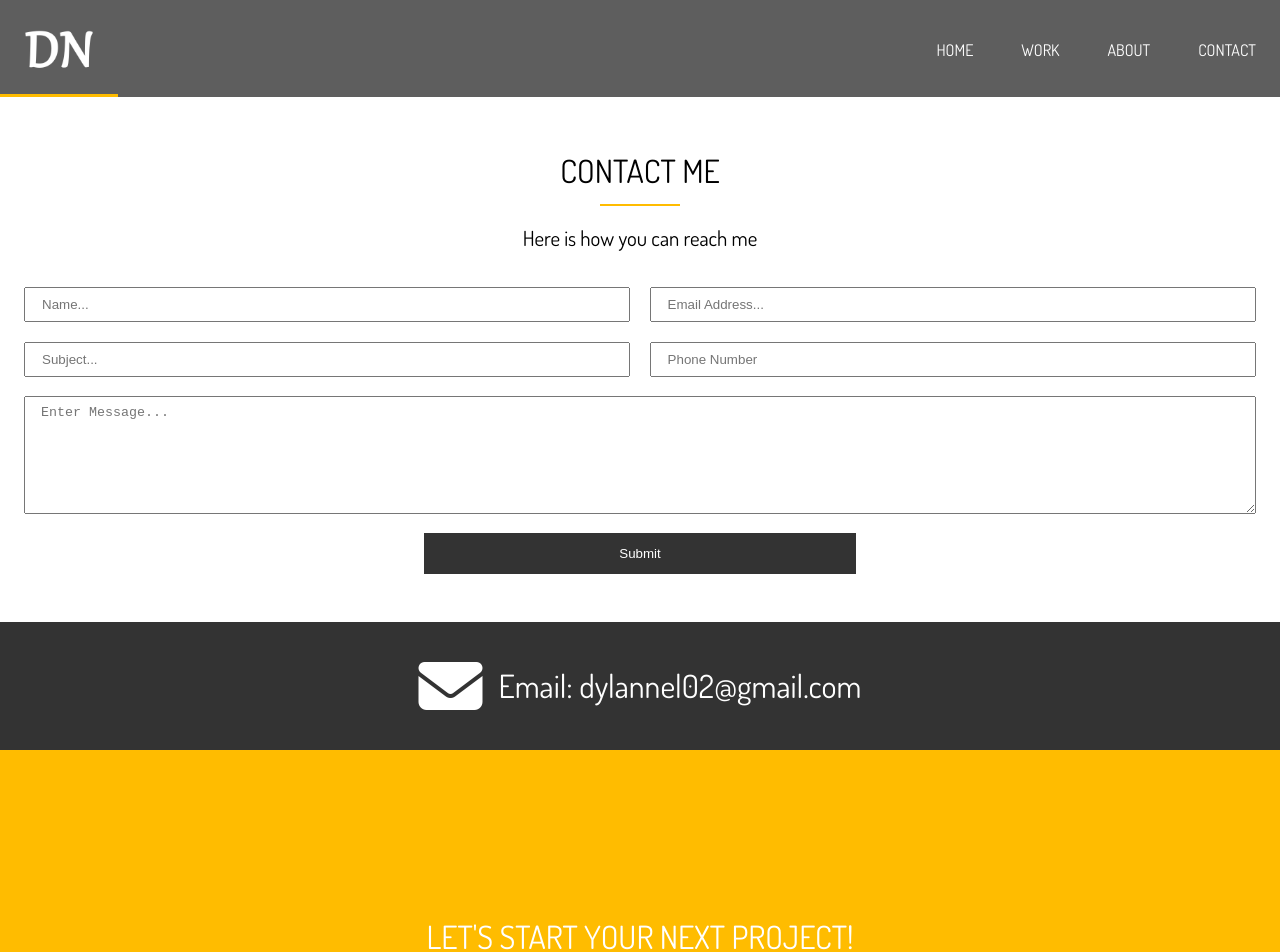
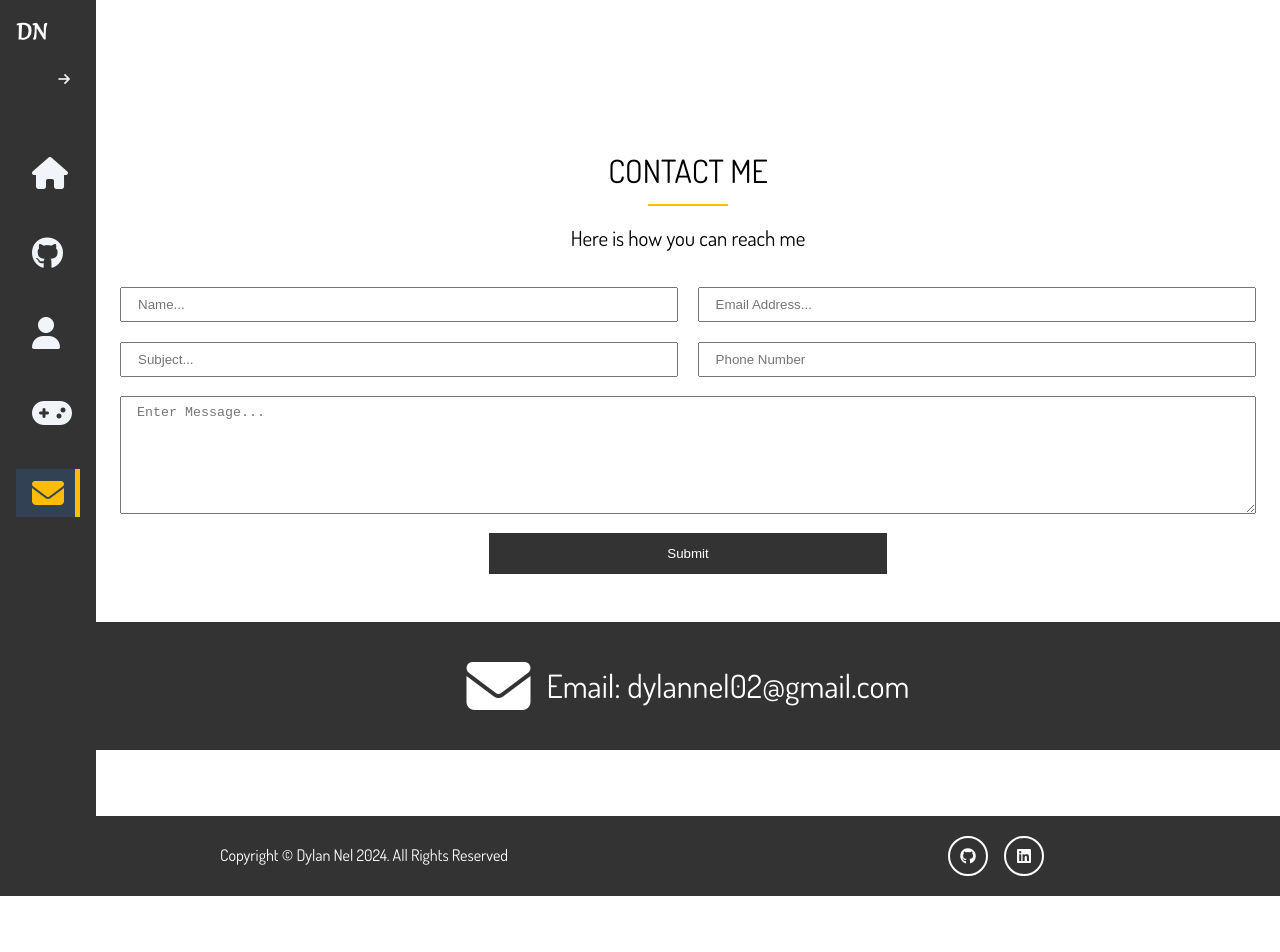
Before and after one commit to Defender0345/Personal-Portfolio, a Vue app: page /contact in a window 1280 px wide. Shown: the top 952 px of the page. After the commit the page ends 896 px from the top, so only its background shows below. Built offline with nearby package versions, Linux system fonts and the light colour scheme.

Commit message:
Sidebar Implemented and minor visual fixes

```diff
--- a/src/App.vue
+++ b/src/App.vue
@@ -1,12 +1,19 @@
 <script setup>
-import NavBarComp from './components/NavBarComp.vue'
+// import NavBarComp from './components/NavBarComp.vue'
 import FooterComp from './components/FooterComp.vue'
+import SideBarComp from '@/components/SideBarComp.vue'
 </script>
 
 <template>
-  <NavBarComp />
-  <router-view></router-view>
-  <FooterComp />
+  <div class="main-app">
+    <div class="app">
+      <SideBarComp />
+      <router-view></router-view>
+    </div>
+    <div class="footer">
+      <FooterComp />
+    </div>
+  </div>
 </template>
 
 <style lang="scss">
@@ -19,4 +26,28 @@ import FooterComp from './components/FooterComp.vue'
 html {
   scroll-behavior: smooth;
 }
+
+.main-app {
+  position: relative;
+}
+.app {
+  display: flex;
+  main {
+    flex: 1 1 0;
+    padding-left: 6rem;
+    min-height: 100vh;
+    padding-bottom: 6rem;
+
+    @media (max-width: 768px) {
+      padding-left: 6rem;
+    }
+  }
+}
+
+.footer {
+  position: absolute;
+  bottom: 0;
+  width: 100%;
+  z-index: 100 !important;
+}
 </style>
--- a/src/assets/_shared.scss
+++ b/src/assets/_shared.scss
@@ -81,6 +81,10 @@ input[class^='btn-']:hover {
 
 .py-4 {
   padding: 4rem 0;
+}
+
+.px-1 {
+  padding: 0 1rem;
 }
 
 .my-1 {
@@ -658,7 +662,7 @@ img {
   display: flex;
   -webkit-box-pack: justify;
   -ms-flex-pack: justify;
-  justify-content: space-between;
+  justify-content: space-around;
   height: 5rem;
   -webkit-box-align: center;
   -ms-flex-align: center;
--- a/src/components/ContactComp.vue
+++ b/src/components/ContactComp.vue
@@ -72,13 +72,6 @@
       </div>
     </div>
   </section>
-
-  <!-- Section C: TagLine -->
-  <section id="contact-c" class="bg-main py-4">
-    <div class="container">
-      <h1>Let's Start your next Project!</h1>
-    </div>
-  </section>
 </template>
 <style lang="scss">
 @import '@/assets/_shared.scss';
--- a/src/components/FooterComp.vue
+++ b/src/components/FooterComp.vue
@@ -18,4 +18,7 @@
 
 <style lang="scss">
 @import '@/assets/_shared.scss';
+#main-footer {
+  z-index: 99;
+}
 </style>
--- a/src/components/GameComp.vue
+++ b/src/components/GameComp.vue
@@ -101,6 +101,9 @@ export default {
 :root {
   --cell-size: 100px;
   --mark-size: calc(var(--cell-size) * 0.9);
+  @media (max-width: 768px) {
+    --cell-size: 70px;
+  }
 }
 
 h1 {
@@ -113,7 +116,7 @@ h1 {
 }
 
 .board {
-  width: 100vw;
+  // width: 100vw;
   height: 80vh;
   display: grid;
   justify-content: center;
@@ -271,11 +274,12 @@ h1 {
   }
 }
 
-@media (max-width: 800px) {
+@media (max-width: 500px) {
   h1 {
     font-size: 1.3rem;
   }
   .board {
+    // width: 70%;
     height: 65vh;
   }
   .winning-message {
--- a/src/components/SideBarComp.vue
+++ b/src/components/SideBarComp.vue
@@ -16,22 +16,27 @@
     <div class="menu">
       <router-link to="/" class="button">
         <i class="fa-solid fa-house sidebar-icon"></i>
+        <div class="px-1"></div>
         <span class="text">Home</span>
       </router-link>
       <router-link to="/work" class="button">
         <i class="fa-brands fa-github sidebar-icon"></i>
+        <div class="px-1"></div>
         <span class="text">Work</span>
       </router-link>
       <router-link to="/about" class="button">
         <i class="fa-solid fa-user sidebar-icon"></i>
+        <div class="px-1"></div>
         <span class="text">About</span>
       </router-link>
       <router-link to="/game" class="button">
         <i class="fa-solid fa-gamepad sidebar-icon"></i>
+        <div class="px-1"></div>
         <span class="text">Game</span>
       </router-link>
       <router-link to="/contact" class="button">
         <i class="fa-solid fa-envelope sidebar-icon"></i>
+        <div class="px-1"></div>
         <span class="text">Contact</span>
       </router-link>
     </div>
@@ -52,26 +57,26 @@ const ToggleMenu = () => {
 
 <style lang="scss">
 :root {
-  --primary: #4ade80;
+  --primary: #ffbc00;
   --primary-alt: #22c55e;
   --grey: #64748b;
-  --dark: #1e293b;
+  --dark: #333;
   --dark-alt: #334155;
   --light: #f1f5f9;
   --sidebar-width: 300px;
 }
 
-.app {
-  display: flex;
-  main {
-    flex: 1 1 0;
-    padding: 2rem;
+// .app {
+//   display: flex;
+//   main {
+//     flex: 1 1 0;
+//     padding: 2rem;
 
-    @media (max-width: 768px) {
-      padding-left: 6rem;
-    }
-  }
-}
+//     @media (max-width: 768px) {
+//       padding-left: 6rem;
+//     }
+//   }
+// }
 
 button {
   cursor: pointer;
@@ -84,6 +89,7 @@ button {
 aside {
   display: flex;
   flex-direction: column;
+  position: fixed;
 
   background-color: var(--dark);
   color: var(--light);
@@ -92,8 +98,7 @@ aside {
   overflow: hidden;
   min-height: 100vh;
   padding: 1rem;
-  position: absolute;
-  z-index: 99;
+  z-index: 98;
 
   transition: 0.2s ease-out;
 
--- a/src/views/AboutView.vue
+++ b/src/views/AboutView.vue
@@ -3,7 +3,9 @@ import AboutAComp from '@/components/AboutAComp.vue'
 </script>
 
 <template>
-  <AboutAComp />
+  <main>
+    <AboutAComp />
+  </main>
 </template>
 
 <style lang="scss">
--- a/src/views/ContactView.vue
+++ b/src/views/ContactView.vue
@@ -2,9 +2,9 @@
 import ContactComp from '@/components/ContactComp.vue'
 </script>
 <template>
-  <div>
+  <main>
     <ContactComp />
-  </div>
+  </main>
 </template>
 
 <style lang="scss">
--- a/src/views/GameView.vue
+++ b/src/views/GameView.vue
@@ -1,19 +1,15 @@
 <script setup>
 import GameComp from '@/components/GameComp.vue'
-import SideBarComp from '@/components/SideBarComp.vue'
 </script>
 
 <template>
-  <div class="game">
-    <SideBarComp />
-    <GameComp />
-  </div>
+  <main>
+    <div class="game">
+      <GameComp />
+    </div>
+  </main>
 </template>
 
 <style lang="scss">
 @import '@/assets/_shared.scss';
-.game {
-  width: 100vw;
-  height: 100vh;
-}
 </style>
--- a/src/views/HomeView.vue
+++ b/src/views/HomeView.vue
@@ -3,7 +3,9 @@ import HeaderComp from '@/components/HeaderComp.vue'
 </script>
 
 <template>
-  <HeaderComp />
+  <main>
+    <HeaderComp />
+  </main>
 </template>
 
 <style lang="scss">
--- a/src/views/WorkView.vue
+++ b/src/views/WorkView.vue
@@ -2,9 +2,9 @@
 import WorkComp from '@/components/WorkComp.vue'
 </script>
 <template>
-  <div>
+  <main>
     <WorkComp />
-  </div>
+  </main>
 </template>
 <style lang="scss">
 @import '@/assets/_shared.scss';
```
